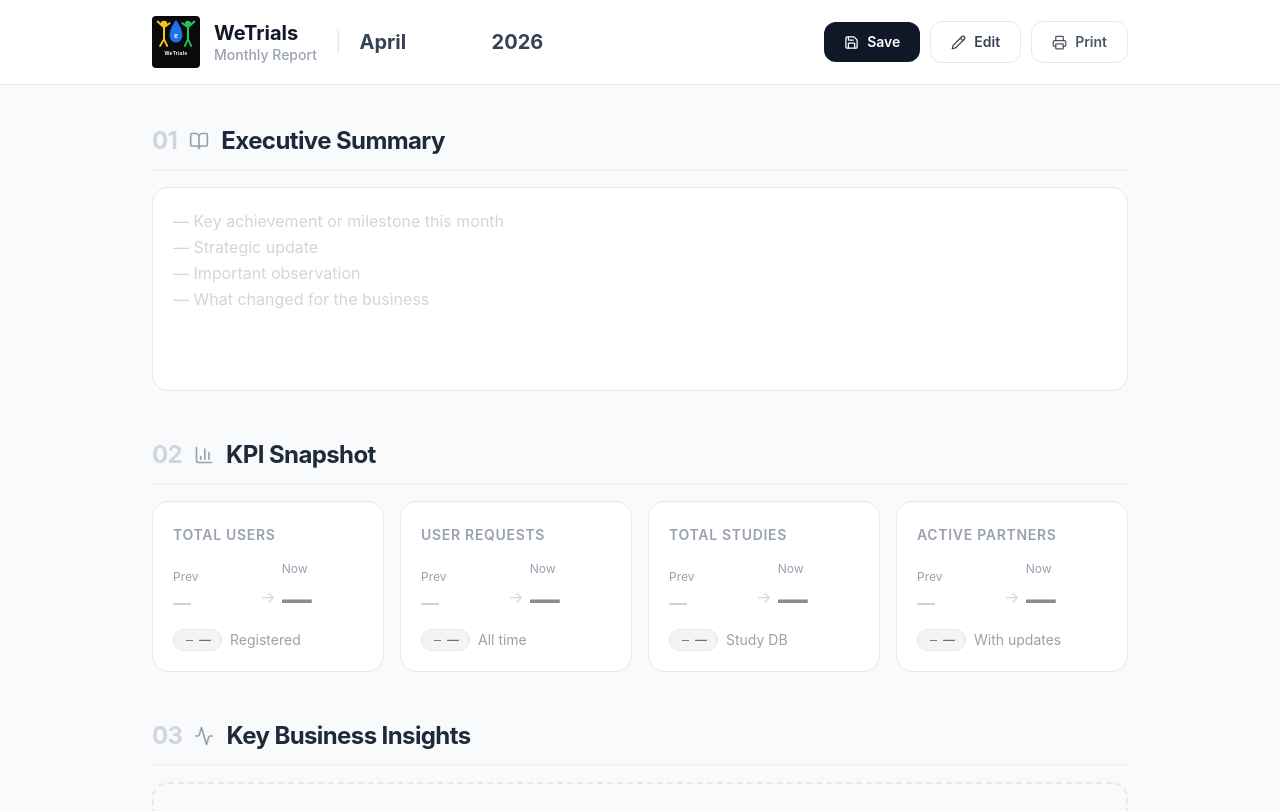
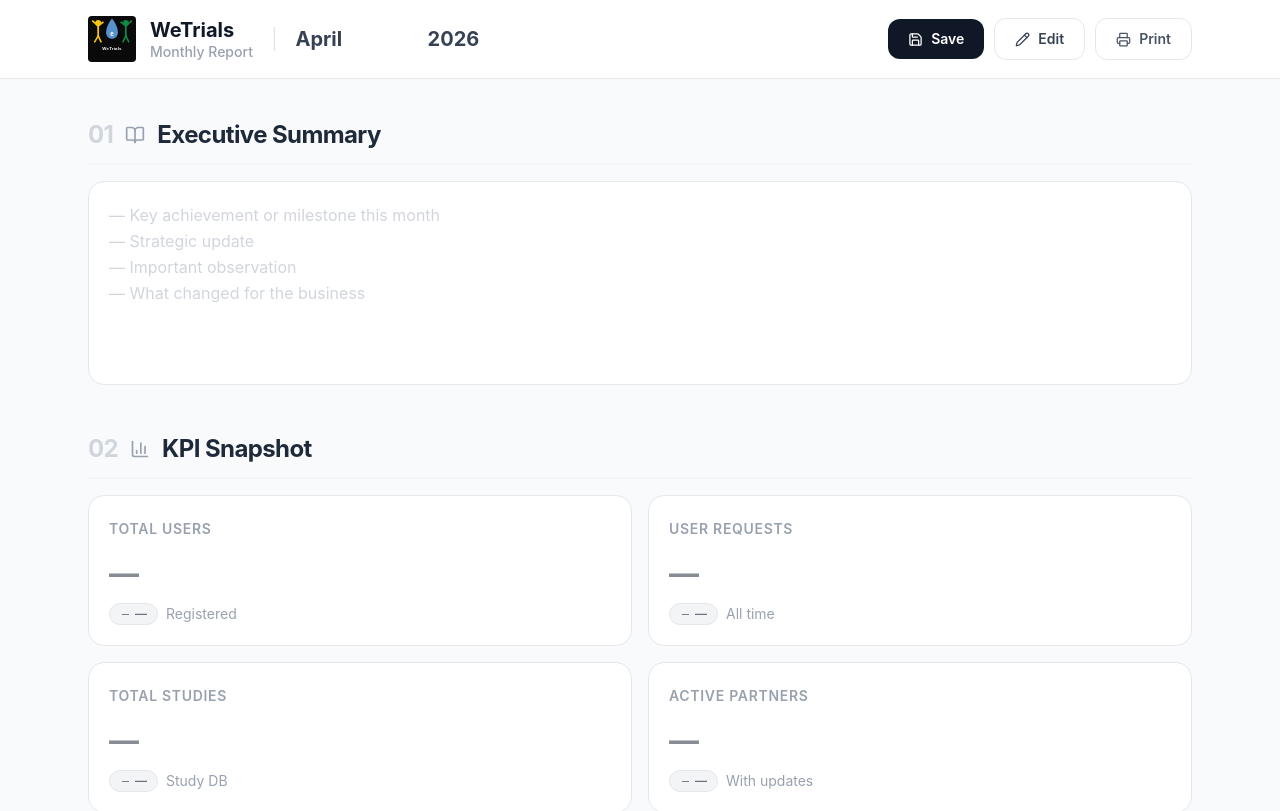
Before and after one commit to aramgyum/monthly_report_js, a Next.js app in the folder monthly-report/: page / in a window 1280 px wide. Shown: the top 811 px of the page. Built offline with nearby package versions, Linux system fonts and the light colour scheme.

Commit message:
Add files via upload

```diff
--- a/monthly-report/components/Dashboard.js
+++ b/monthly-report/components/Dashboard.js
@@ -272,7 +272,7 @@ function KPISection({ kpis, editMode, onChange }) {
     onChange(kpis.map((k,i) => i===idx ? {...k,[field]:val} : k));
   }
   return (
-    <div className="grid grid-cols-2 lg:grid-cols-4 gap-4">
+    <div className="grid grid-cols-1 lg:grid-cols-2 gap-4">
       {kpis.map((k, idx) => {
         const delta = pctChange(k.prevValue, k.value);
         const isPos = delta !== null && delta > 0;
@@ -293,6 +293,7 @@ function KPISection({ kpis, editMode, onChange }) {
               onChange={e => update(idx,"label",e.target.value)} placeholder="KPI name"
               className="text-sm font-semibold uppercase tracking-wider text-gray-400 w-full border-0 p-0 bg-transparent focus:outline-none mb-4 pr-6" />
 
+            {k.prevValue ? (
               <div className="flex items-end gap-1.5 mb-3">
                 <div className="flex-1 min-w-0">
                   <div className="text-xs text-gray-400 mb-1">Prev</div>
@@ -310,6 +311,19 @@ function KPISection({ kpis, editMode, onChange }) {
                       editMode ? "border border-gray-200 rounded-lg px-2 py-1 focus:border-brand-500" : "border-transparent bg-transparent")} />
                 </div>
               </div>
+            ) : (
+              <div className="mb-3">
+                <input readOnly={!editMode} value={k.value}
+                  onChange={e => update(idx,"value",e.target.value)} placeholder="—"
+                  className={cn("w-full text-3xl font-bold text-gray-900 focus:outline-none",
+                    editMode ? "border border-gray-200 rounded-lg px-2 py-1 focus:border-brand-500" : "border-transparent bg-transparent")} />
+                {editMode && (
+                  <input readOnly={false} value={k.prevValue}
+                    onChange={e => update(idx,"prevValue",e.target.value)} placeholder="Add prev value…"
+                    className="mt-1 w-full text-xs text-gray-300 border border-dashed border-gray-200 rounded-lg px-2 py-1 bg-transparent focus:outline-none focus:border-brand-400 focus:text-gray-400 placeholder:text-gray-300" />
+                )}
+              </div>
+            )}
             <div className="flex items-center gap-2">
               <span className={cn("inline-flex items-center gap-1 text-xs font-semibold px-2.5 py-0.5 rounded-full border", pc)}>
                 <TI2 size={11}/>{delta!==null ? `${delta>0?"+":""}${delta}%` : "—"}
@@ -517,7 +531,7 @@ export default function Dashboard() {
 
       {/* ── HEADER ──────────────────────────────────────────────────────────── */}
       <header className="sticky top-0 z-40 bg-white border-b border-gray-200 no-print">
-        <div className="max-w-5xl mx-auto px-6 py-4 flex items-center gap-5 flex-wrap">
+        <div className="max-w-6xl mx-auto px-6 py-4 flex items-center gap-5 flex-wrap">
 
           {/* Logo + brand */}
           <div className="flex items-center gap-3.5 flex-1 min-w-0">
@@ -557,7 +571,7 @@ export default function Dashboard() {
         </div>
       </header>
 
-      <main className="max-w-5xl mx-auto px-6 py-10 space-y-12">
+      <main className="max-w-6xl mx-auto px-6 py-10 space-y-12">
 
         {/* ── 01 EXECUTIVE SUMMARY — free text ──────────────────────────────── */}
         <SectionWrap number={1} title="Executive Summary" icon={BookOpen}>
--- a/monthly-report/package.json
+++ b/monthly-report/package.json
@@ -9,7 +9,7 @@
     "export": "next build"
   },
   "dependencies": {
-    "next": "15.3.8",
+    "next": "15.2.4",
     "react": "^19.0.0",
     "react-dom": "^19.0.0",
     "@hello-pangea/dnd": "^17.0.0",
```
Also changed, not shown: monthly-report/public/logo.svg, 4 other files (tests, documents, lock files or other folders). Lines whose indentation alone changed are shown as unchanged.
